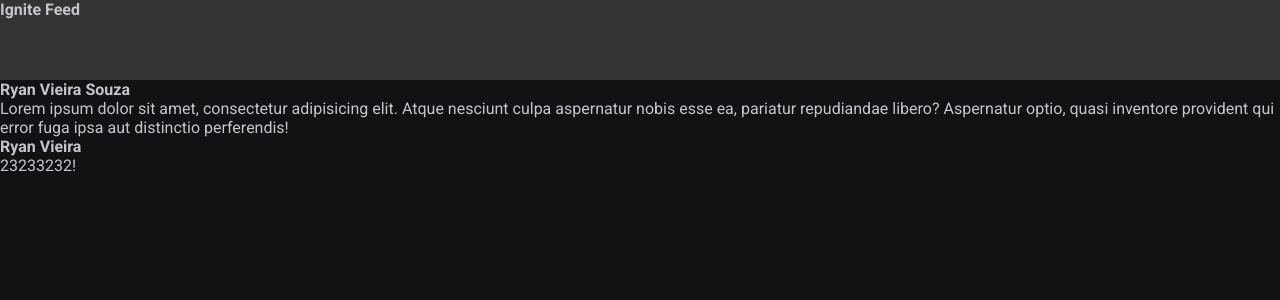
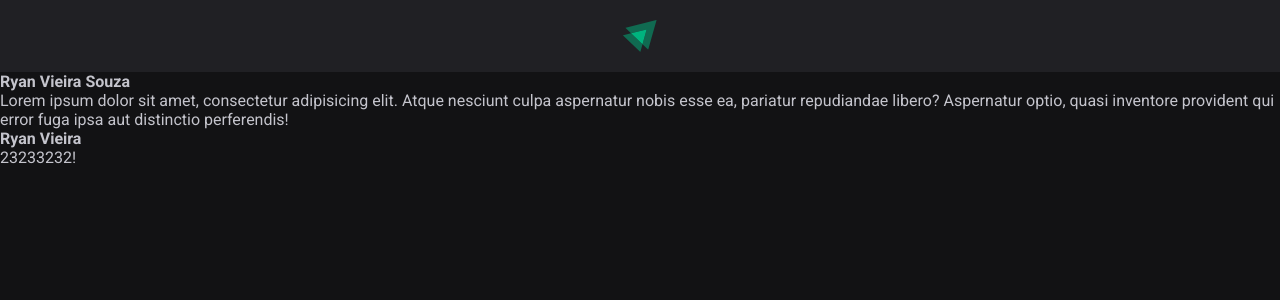
Before and after one commit to RyanV-Souza/rocketseat-ignite-reactjs, a React (Vite) app in the folder 01-fundamentos-reactjs/: page / in a window 1280 px wide. Shown: the top 300 px of the page. Built offline with nearby package versions, Linux system fonts and the light colour scheme.

Commit message:
Estrutura da aplicação - Componente: Header

```diff
--- a/01-fundamentos-reactjs/src/components/Header.jsx
+++ b/01-fundamentos-reactjs/src/components/Header.jsx
@@ -1,9 +1,11 @@
 import styles from "./Header.module.css";
-console.log(styles);
+import igniteLogo from "../assets/ignite-logo.svg";
+
+console.log(igniteLogo);
 export function Header() {
   return (
     <header className={styles.header}>
-      <strong> Ignite Feed</strong>
+      <img src={igniteLogo} alt="Logotipo do Ignite"></img>
     </header>
   );
 }
--- a/01-fundamentos-reactjs/src/components/Header.module.css
+++ b/01-fundamentos-reactjs/src/components/Header.module.css
@@ -1,4 +1,10 @@
 .header {
-  background-color: #333;
-  height: 80px;
+  background-color: var(--gray-800);
+  display: flex;
+  justify-content: center;
+  padding: 1.25rem 0;
 }
+
+.header img {
+  height: 2rem;
+}
```
Also changed, not shown: 01-fundamentos-reactjs/src/assets/ignite-logo.svg (added).
